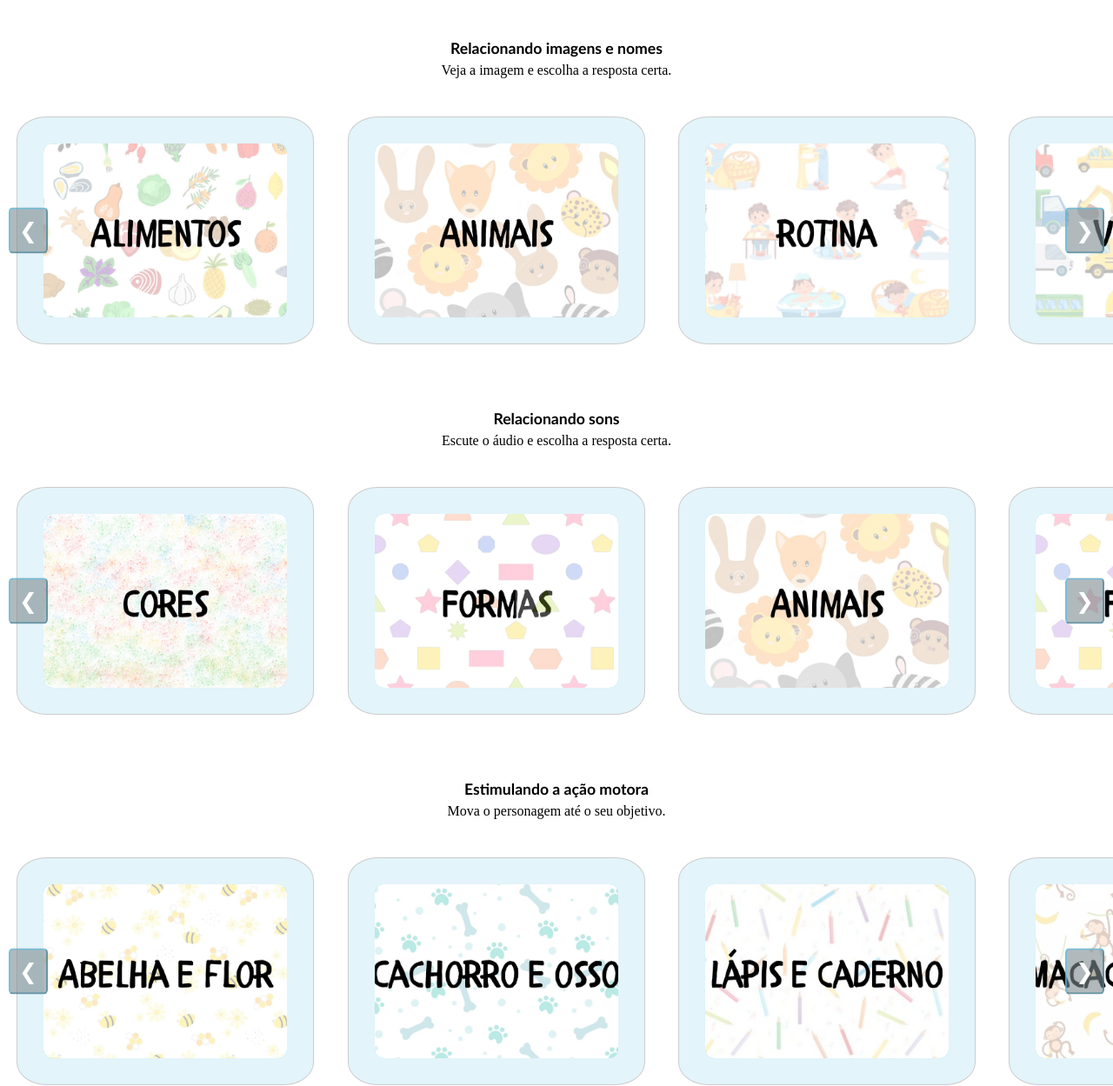
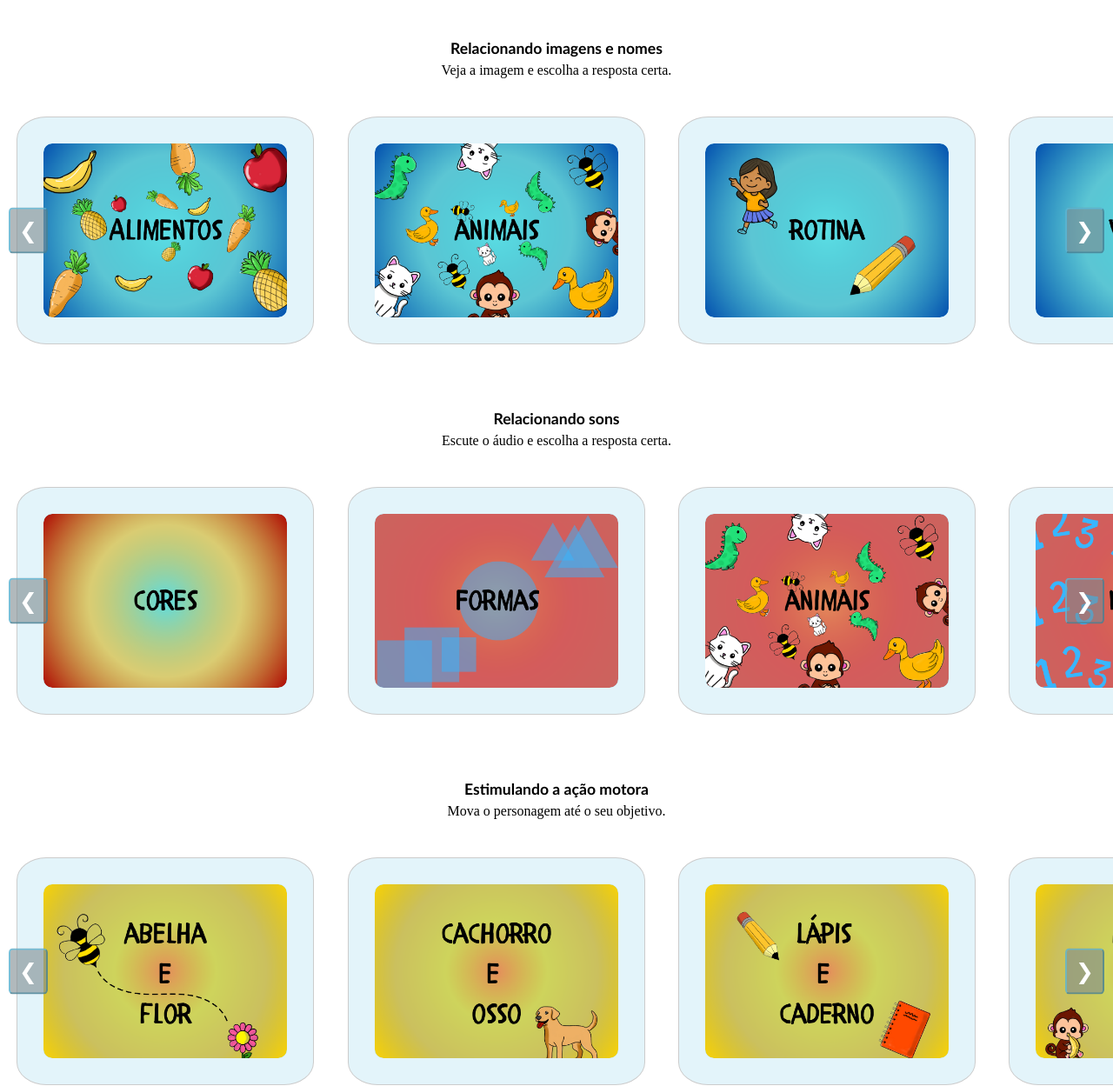
Before and after one commit to Guararai/autos, a plain HTML site: page public/jogos.html in a window 1280 px wide. Shown: the part 91-1340 px from the top of the page at 87% size. Drawn offline with Linux system fonts and the light colour scheme; no server answers; a web font is replaced by a local one.

Commit message:
Add files via upload

```diff
--- a/public/jogos.html
+++ b/public/jogos.html
@@ -241,7 +241,7 @@
                     </div>
                     <div class="modal-body">
                         <div class="modal-image">
-                            <img src="img/alimentos.jpg" alt="">
+                            <img src="img/1.png" alt="">
                         </div>
                         <div class="modal-description">
                             <h2>Descrição do Jogo</h2>
@@ -281,7 +281,7 @@
                     </div>
                     <div class="modal-body">
                         <div class="modal-image">
-                            <img src="img/animais.jpg" alt="">
+                            <img src="img/2.png" alt="">
                         </div>
                         <div class="modal-description">
                             <h2>Descrição do Jogo</h2>
@@ -322,7 +322,7 @@
                     </div>
                     <div class="modal-body">
                         <div class="modal-image">
-                            <img src="img/rotina.jpg" alt="">
+                            <img src="img/3.png" alt="">
                         </div>
                         <div class="modal-description">
                             <h2>Descrição do Jogo</h2>
@@ -364,7 +364,7 @@
                     </div>
                     <div class="modal-body">
                         <div class="modal-image">
-                            <img src="img/veiculos.jpg" alt="">
+                            <img src="img/4.png" alt="">
                         </div>
                         <div class="modal-description">
                             <h2>Descrição do Jogo</h2>
@@ -406,7 +406,7 @@
                     </div>
                     <div class="modal-body">
                         <div class="modal-image">
-                            <img src="img/espaco.jpg" alt="">
+                            <img src="img/5.png" alt="">
                         </div>
                         <div class="modal-description">
                             <h2>Descrição do Jogo</h2>
@@ -448,7 +448,7 @@
                     </div>
                     <div class="modal-body">
                         <div class="modal-image">
-                            <img src="img/cores.jpg" alt="">
+                            <img src="img/6.png" alt="">
                         </div>
                         <div class="modal-description">
                             <h2>Descrição do Jogo</h2>
@@ -489,7 +489,7 @@
                     </div>
                     <div class="modal-body">
                         <div class="modal-image">
-                            <img src="img/formas.jpg" alt="">
+                            <img src="img/7.png" alt="">
                         </div>
                         <div class="modal-description">
                             <h2>Descrição do Jogo</h2>
@@ -531,7 +531,7 @@
                     </div>
                     <div class="modal-body">
                         <div class="modal-image">
-                            <img src="img/animais.jpg" alt="">
+                            <img src="img/8.png" alt="">
                         </div>
                         <div class="modal-description">
                             <h2>Descrição do Jogo</h2>
@@ -573,7 +573,7 @@
                     </div>
                     <div class="modal-body">
                         <div class="modal-image">
-                            <img src="img/formas.jpg" alt="">
+                            <img src="img/9.png" alt="">
                         </div>
                         <div class="modal-description">
                             <h2>Descrição do Jogo</h2>
@@ -615,7 +615,7 @@
                     </div>
                     <div class="modal-body">
                         <div class="modal-image">
-                            <img src="img/interacoes.jpg" alt="">
+                            <img src="img/15.png" alt="">
                         </div>
                         <div class="modal-description">
                             <h2>Descrição do Jogo</h2>
@@ -657,7 +657,7 @@
                     </div>
                     <div class="modal-body">
                         <div class="modal-image">
-                            <img src="img/abelhaflor.jpg" alt="">
+                            <img src="img/10.png" alt="">
                         </div>
                         <div class="modal-description">
                             <h2>Descrição do Jogo</h2>
@@ -699,7 +699,7 @@
                     </div>
                     <div class="modal-body">
                         <div class="modal-image">
-                            <img src="img/cachorrosso.jpg" alt="">
+                            <img src="img/11.png" alt="">
                         </div>
                         <div class="modal-description">
                             <h2>Descrição do Jogo</h2>
@@ -741,7 +741,7 @@
                     </div>
                     <div class="modal-body">
                         <div class="modal-image">
-                            <img src="img/lapiscaderno.jpg" alt="">
+                            <img src="img/12.png" alt="">
                         </div>
                         <div class="modal-description">
                             <h2>Descrição do Jogo</h2>
@@ -783,7 +783,7 @@
                     </div>
                     <div class="modal-body">
                         <div class="modal-image">
-                            <img src="img/macacobanana.jpg" alt="">
+                            <img src="img/13.png" alt="">
                         </div>
                         <div class="modal-description">
                             <h2>Descrição do Jogo</h2>
@@ -825,7 +825,7 @@
                     </div>
                     <div class="modal-body">
                         <div class="modal-image">
-                            <img src="img/naveestrela.jpg" alt="">
+                            <img src="img/14.png" alt="">
                         </div>
                         <div class="modal-description">
                             <h2>Descrição do Jogo</h2>
@@ -950,7 +950,7 @@
         <div class="carousel">
             <div class="carousel-item">
                 <div class="card-jogos" data-modal="modal1.1">
-                    <img src="img/alimentos.jpg" alt="">
+                    <img src="img/1.png" alt="">
                     <div class="icon-play">
                         <img src="https://www.freeiconspng.com/thumbs/button-icon-png/play-button-icon-png-17.png"
                             alt="Play">
@@ -959,7 +959,7 @@
             </div>
             <div class="carousel-item">
                 <div class="card-jogos" data-modal="modal1.2">
-                    <img src="img/animais.jpg" alt="">
+                    <img src="img/2.png" alt="">
                     <div class="icon-play">
                         <img src="https://www.freeiconspng.com/thumbs/button-icon-png/play-button-icon-png-17.png"
                             alt="Play">
@@ -968,7 +968,7 @@
             </div>
             <div class="carousel-item">
                 <div class="card-jogos" data-modal="modal1.3">
-                    <img src="img/rotina.jpg" alt="">
+                    <img src="img/3.png" alt="">
                     <div class="icon-play">
                         <img src="https://www.freeiconspng.com/thumbs/button-icon-png/play-button-icon-png-17.png"
                             alt="Play">
@@ -977,7 +977,7 @@
             </div>
             <div class="carousel-item">
                 <div class="card-jogos" data-modal="modal1.4">
-                    <img src="img/veiculos.jpg" alt="">
+                    <img src="img/4.png" alt="">
                     <div class="icon-play">
                         <img src="https://www.freeiconspng.com/thumbs/button-icon-png/play-button-icon-png-17.png"
                             alt="Play">
@@ -986,7 +986,7 @@
             </div>
             <div class="carousel-item">
                 <div class="card-jogos" data-modal="modal1.5">
-                    <img src="img/espaco.jpg" alt="">
+                    <img src="img/5.png" alt="">
                     <div class="icon-play">
                         <img src="https://www.freeiconspng.com/thumbs/button-icon-png/play-button-icon-png-17.png"
                             alt="Play">
@@ -1003,7 +1003,7 @@
         <div class="carousel">
             <div class="carousel-item">
                 <div class="card-jogos" data-modal="modal2.1">
-                    <img src="img/cores.jpg" alt="">
+                    <img src="img/6.png" alt="">
                     <div class="icon-play">
                         <img src="https://www.freeiconspng.com/thumbs/button-icon-png/play-button-icon-png-17.png"
                             alt="Play">
@@ -1012,7 +1012,7 @@
             </div>
             <div class="carousel-item">
                 <div class="card-jogos" data-modal="modal2.2">
-                    <img src="img/formas.jpg" alt="">
+                    <img src="img/7.png" alt="">
                     <div class="icon-play">
                         <img src="https://www.freeiconspng.com/thumbs/button-icon-png/play-button-icon-png-17.png"
                             alt="Play">
@@ -1021,7 +1021,7 @@
             </div>
             <div class="carousel-item">
                 <div class="card-jogos" data-modal="modal2.3">
-                    <img src="img/animais.jpg" alt="">
+                    <img src="img/8.png" alt="">
                     <div class="icon-play">
                         <img src="https://www.freeiconspng.com/thumbs/button-icon-png/play-button-icon-png-17.png"
                             alt="Play">
@@ -1030,7 +1030,7 @@
             </div>
             <div class="carousel-item">
                 <div class="card-jogos" data-modal="modal2.4">
-                    <img src="img/formas.jpg" alt="">
+                    <img src="img/9.png" alt="">
                     <div class="icon-play">
                         <img src="https://www.freeiconspng.com/thumbs/button-icon-png/play-button-icon-png-17.png"
                             alt="Play">
@@ -1039,7 +1039,7 @@
             </div>
             <div class="carousel-item">
                 <div class="card-jogos" data-modal="modal2.5">
-                    <img src="img/interacoes.jpg" alt="">
+                    <img src="img/15.png" alt="">
                     <div class="icon-play">
                         <img src="https://www.freeiconspng.com/thumbs/button-icon-png/play-button-icon-png-17.png"
                             alt="Play">
@@ -1058,7 +1058,7 @@
         <div class="carousel">
             <div class="carousel-item">
                 <div class="card-jogos" data-modal="modal3.1">
-                    <img src="img/abelhaflor.jpg" alt="">
+                    <img src="img/10.png" alt="">
                     <div class="icon-play">
                         <img src="https://www.freeiconspng.com/thumbs/button-icon-png/play-button-icon-png-17.png"
                             alt="Play">
@@ -1067,7 +1067,7 @@
             </div>
             <div class="carousel-item">
                 <div class="card-jogos" data-modal="modal3.2">
-                    <img src="img/cachorrosso.jpg" alt="">
+                    <img src="img/11.png" alt="">
                     <div class="icon-play">
                         <img src="https://www.freeiconspng.com/thumbs/button-icon-png/play-button-icon-png-17.png"
                             alt="Play">
@@ -1076,7 +1076,7 @@
             </div>
             <div class="carousel-item">
                 <div class="card-jogos" data-modal="modal3.3">
-                    <img src="img/lapiscaderno.jpg" alt="">
+                    <img src="img/12.png" alt="">
                     <div class="icon-play">
                         <img src="https://www.freeiconspng.com/thumbs/button-icon-png/play-button-icon-png-17.png"
                             alt="Play">
@@ -1085,7 +1085,7 @@
             </div>
             <div class="carousel-item">
                 <div class="card-jogos" data-modal="modal3.4">
-                    <img src="img/macacobanana.jpg" alt="">
+                    <img src="img/13.png" alt="">
                     <div class="icon-play">
                         <img src="https://www.freeiconspng.com/thumbs/button-icon-png/play-button-icon-png-17.png"
                             alt="Play">
@@ -1094,7 +1094,7 @@
             </div>
             <div class="carousel-item">
                 <div class="card-jogos" data-modal="modal3.5">
-                    <img src="img/naveestrela.jpg" alt="">
+                    <img src="img/14.png" alt="">
                     <div class="icon-play">
                         <img src="https://www.freeiconspng.com/thumbs/button-icon-png/play-button-icon-png-17.png"
                             alt="Play">
```
Also changed, not shown: public/index.html (+1 -1 lines).
